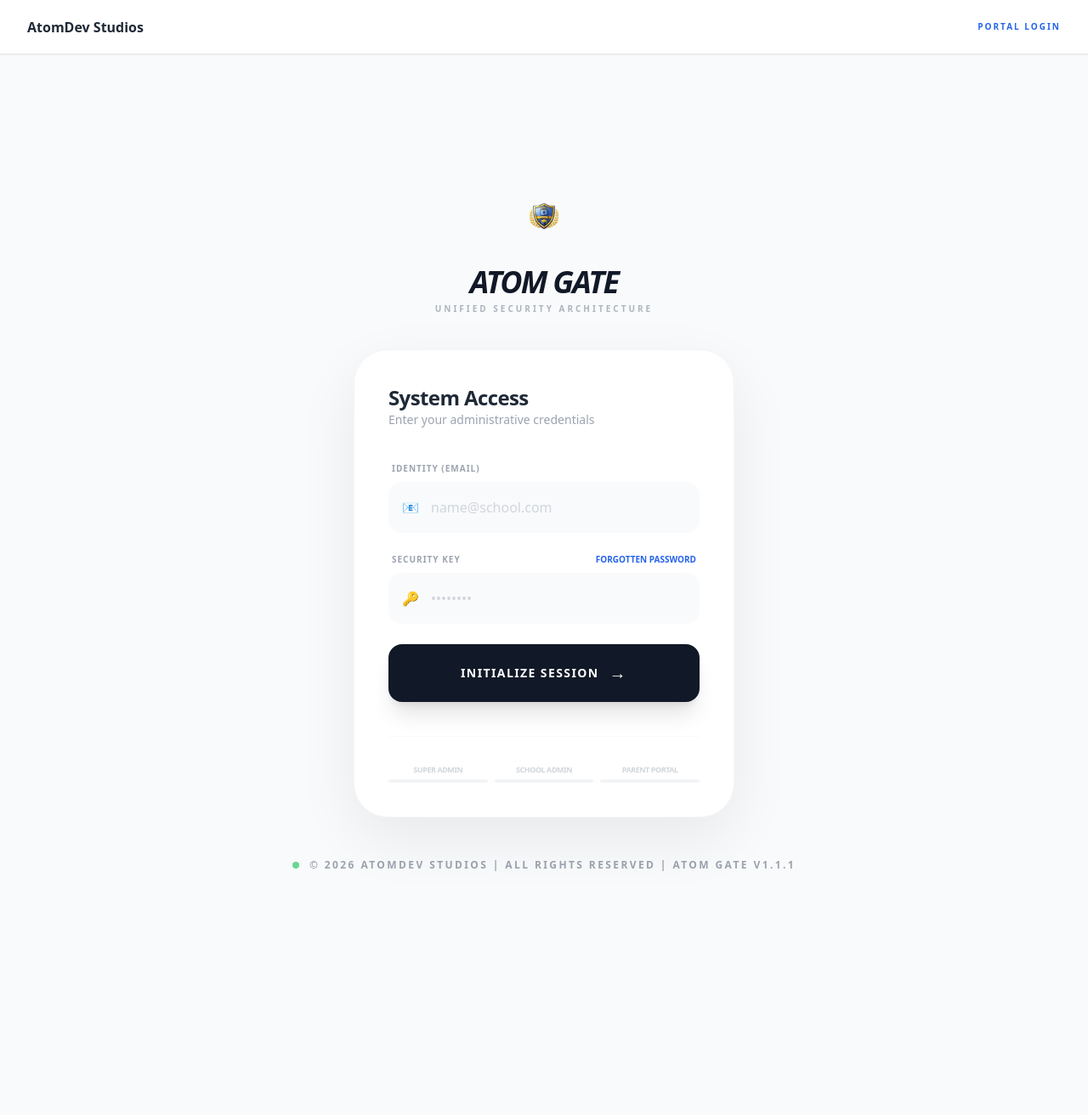
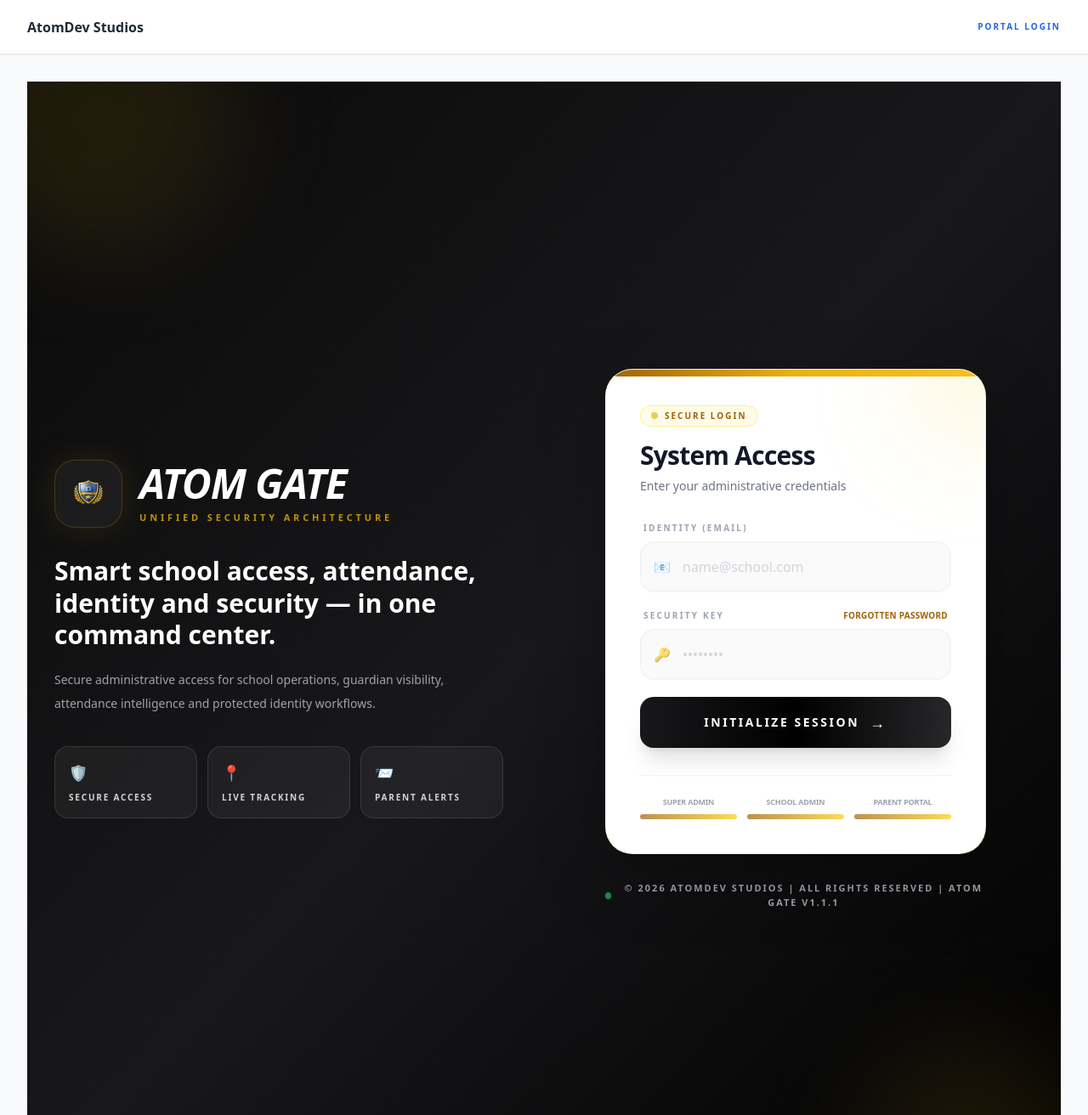
Before and after one commit to Samuel-Peprah-cmd/attendance-system, a Flask app: page /login in a window 1280 px wide. Shown: the whole page at 85% size. Run offline with Flask 3, Linux system fonts and the light colour scheme; parts of the project's set-up code (start-up, migrations or seed data) failed here and were passed over; some libraries are stand-ins or nearby versions.

```diff
--- a/app/templates/auth/login.html
+++ b/app/templates/auth/login.html
@@ -1,89 +1,175 @@
 {% extends "base.html" %}
 
 {% block content %}
-<div class="min-h-[80vh] flex flex-col justify-center items-center">
+<div class="min-h-[100vh] relative overflow-hidden bg-gradient-to-br from-neutral-950 via-zinc-900 to-black flex items-center justify-center px-4 py-10">
 
-    <a href="https://atom-dev-studios.onrender.com/" target="_blank" title="Visit AtomDev Studios" class="text-center mb-10 group block transition-transform hover:scale-105">
+    <!-- Background glow -->
+    <div class="absolute inset-0 pointer-events-none">
+        <div class="absolute top-[-120px] left-[-80px] w-[320px] h-[320px] bg-yellow-500/10 blur-3xl rounded-full"></div>
+        <div class="absolute bottom-[-100px] right-[-40px] w-[280px] h-[280px] bg-amber-400/10 blur-3xl rounded-full"></div>
+        <div class="absolute inset-0 opacity-[0.05]"
+             style="background-image: radial-gradient(circle at 1px 1px, rgba(255,215,0,0.35) 1px, transparent 0); background-size: 24px 24px;">
+        </div>
+    </div>
 
-        <div class="inline-flex items-center justify-center w-20 h-20 mb-4 p-4">
+    <div class="relative z-10 w-full max-w-6xl grid lg:grid-cols-2 gap-8 items-center">
+
+        <!-- Left Brand Panel -->
+        <div class="hidden lg:flex flex-col justify-center pr-8">
+            <a href="https://atom-dev-studios.onrender.com/" target="_blank" title="Visit AtomDev Studios"
+               class="group inline-flex items-center gap-5 mb-8 w-fit">
+                <div class="w-20 h-20 rounded-3xl bg-white/5 border border-yellow-500/20 shadow-[0_0_40px_rgba(234,179,8,0.12)] flex items-center justify-center p-4">
                     <img src="{{ url_for('static', filename='atomdevstudios.png') }}"
                          alt="AtomDev Studios Logo"
                          class="w-full h-full object-contain">
                 </div>
 
-        <h1 class="text-4xl font-black text-gray-900 tracking-tighter uppercase italic group-hover:text-blue-600 transition-colors">
+                <div>
+                    <h1 class="text-5xl font-black tracking-tight uppercase italic text-white group-hover:text-yellow-400 transition-colors">
                         ATOM Gate
                     </h1>
-        <p class="text-gray-400 font-bold uppercase tracking-[0.3em] text-[10px] mt-1 opacity-80">Unified Security Architecture</p>
+                    <p class="text-yellow-500/80 font-bold uppercase tracking-[0.35em] text-[11px] mt-2">
+                        Unified Security Architecture
+                    </p>
+                </div>
             </a>
 
-    <div class="w-full max-w-md bg-white p-10 rounded-[2.5rem] shadow-[0_25px_70px_rgba(0,0,0,0.07)] border border-gray-100 relative overflow-hidden">
+            <div class="space-y-5 max-w-xl">
+                <h2 class="text-3xl font-black text-white leading-tight">
+                    Smart school access, attendance, identity and security — in one command center.
+                </h2>
+                <p class="text-sm text-zinc-400 leading-7">
+                    Secure administrative access for school operations, guardian visibility, attendance intelligence and protected identity workflows.
+                </p>
 
-        <div class="absolute top-0 left-0 w-full h-2 bg-gradient-to-r from-yello-600 via-indigo-600 to-yello-500"></div>
-
-        <div class="mb-10">
-            <h2 class="text-2xl font-black text-gray-800 tracking-tight">System Access</h2>
-            <p class="text-sm text-gray-400">Enter your administrative credentials</p>
+                <div class="grid grid-cols-3 gap-3 pt-4">
+                    <div class="rounded-2xl border border-white/10 bg-white/5 px-4 py-4">
+                        <div class="text-yellow-400 text-lg mb-2">🛡️</div>
+                        <p class="text-[10px] uppercase tracking-[0.18em] font-black text-zinc-300">Secure Access</p>
+                    </div>
+                    <div class="rounded-2xl border border-white/10 bg-white/5 px-4 py-4">
+                        <div class="text-yellow-400 text-lg mb-2">📍</div>
+                        <p class="text-[10px] uppercase tracking-[0.18em] font-black text-zinc-300">Live Tracking</p>
+                    </div>
+                    <div class="rounded-2xl border border-white/10 bg-white/5 px-4 py-4">
+                        <div class="text-yellow-400 text-lg mb-2">📨</div>
+                        <p class="text-[10px] uppercase tracking-[0.18em] font-black text-zinc-300">Parent Alerts</p>
+                    </div>
+                </div>
+            </div>
         </div>
 
-        <form method="POST" class="space-y-6">
+        <!-- Login Card -->
+        <div class="w-full max-w-md mx-auto">
+            <div class="relative rounded-[2rem] border border-yellow-500/20 bg-white shadow-[0_25px_80px_rgba(0,0,0,0.25)] overflow-hidden">
+
+                <!-- Gold top line -->
+                <div class="absolute top-0 left-0 w-full h-2 bg-gradient-to-r from-yellow-700 via-yellow-500 to-amber-400"></div>
+
+                <!-- Gold corner glow -->
+                <div class="absolute -top-16 -right-16 w-36 h-36 bg-yellow-400/20 blur-3xl rounded-full pointer-events-none"></div>
+
+                <div class="p-8 sm:p-10">
+                    <!-- Mobile brand -->
+                    <a href="https://atom-dev-studios.onrender.com/" target="_blank" title="Visit AtomDev Studios"
+                       class="lg:hidden text-center mb-8 group block transition-transform hover:scale-[1.02]">
+                        <div class="inline-flex items-center justify-center w-16 h-16 mb-3 p-3 rounded-2xl bg-yellow-50 border border-yellow-200">
+                            <img src="{{ url_for('static', filename='atomdevstudios.png') }}"
+                                 alt="AtomDev Studios Logo"
+                                 class="w-full h-full object-contain">
+                        </div>
+
+                        <h1 class="text-3xl font-black text-gray-900 tracking-tighter uppercase italic group-hover:text-yellow-600 transition-colors">
+                            ATOM Gate
+                        </h1>
+                        <p class="text-yellow-700/70 font-bold uppercase tracking-[0.28em] text-[9px] mt-1">
+                            Unified Security Architecture
+                        </p>
+                    </a>
+
+                    <div class="mb-8">
+                        <div class="inline-flex items-center gap-2 px-3 py-1 rounded-full bg-yellow-50 border border-yellow-200 mb-4">
+                            <span class="h-2 w-2 rounded-full bg-yellow-500 animate-pulse"></span>
+                            <span class="text-[10px] font-black uppercase tracking-[0.2em] text-yellow-700">Secure Login</span>
+                        </div>
+
+                        <h2 class="text-3xl font-black text-gray-900 tracking-tight">System Access</h2>
+                        <p class="text-sm text-gray-500 mt-2">Enter your administrative credentials</p>
+                    </div>
+
+                    <form method="POST" class="space-y-5">
                         <input type="hidden" name="csrf_token" value="{{ csrf_token() }}"/>
 
                         <div class="space-y-2">
-                <label class="block text-[10px] font-black uppercase text-gray-400 tracking-widest ml-1">Identity (Email)</label>
+                            <label class="block text-[10px] font-black uppercase text-gray-400 tracking-[0.22em] ml-1">
+                                Identity (Email)
+                            </label>
                             <div class="relative group">
-                    <span class="absolute inset-y-0 left-0 pl-4 flex items-center text-gray-400 group-focus-within:text-blue-600 transition-colors">
+                                <span class="absolute inset-y-0 left-0 pl-4 flex items-center text-yellow-700/70 group-focus-within:text-yellow-600 transition-colors">
                                     📧
                                 </span>
                                 <input type="email" name="email"
-                           class="w-full pl-12 pr-4 py-4 bg-gray-50 border-2 border-gray-50 rounded-2xl focus:bg-white focus:border-blue-600 focus:ring-0 outline-none transition-all placeholder-gray-300 font-medium"
+                                       class="w-full pl-12 pr-4 py-4 bg-zinc-50 border-2 border-zinc-100 rounded-2xl focus:bg-white focus:border-yellow-500 focus:ring-0 outline-none transition-all placeholder-gray-300 font-medium text-gray-800"
                                        placeholder="name@school.com" required>
                             </div>
                         </div>
 
                         <div class="space-y-2">
                             <div class="flex justify-between items-center px-1">
-                    <label class="block text-[10px] font-black uppercase text-gray-400 tracking-widest">Security Key</label>
-                    <a href="{{ url_for('auth.forgot_password') }}" class="text-[10px] font-bold text-brand hover:underline uppercase">Forgotten password</a>
+                                <label class="block text-[10px] font-black uppercase text-gray-400 tracking-[0.22em]">
+                                    Security Key
+                                </label>
+                                <a href="{{ url_for('auth.forgot_password') }}"
+                                   class="text-[10px] font-black text-yellow-700 hover:text-yellow-600 uppercase tracking-wide">
+                                    Forgotten password
+                                </a>
                             </div>
+
                             <div class="relative group">
-                    <span class="absolute inset-y-0 left-0 pl-4 flex items-center text-gray-400 group-focus-within:text-blue-600 transition-colors">
+                                <span class="absolute inset-y-0 left-0 pl-4 flex items-center text-yellow-700/70 group-focus-within:text-yellow-600 transition-colors">
                                     🔑
                                 </span>
                                 <input type="password" name="password"
-                           class="w-full pl-12 pr-4 py-4 bg-gray-50 border-2 border-gray-50 rounded-2xl focus:bg-white focus:border-blue-600 focus:ring-0 outline-none transition-all placeholder-gray-300"
+                                       class="w-full pl-12 pr-4 py-4 bg-zinc-50 border-2 border-zinc-100 rounded-2xl focus:bg-white focus:border-yellow-500 focus:ring-0 outline-none transition-all placeholder-gray-300 text-gray-800"
                                        placeholder="••••••••" required>
                             </div>
                         </div>
 
                         <button type="submit"
-                    class="w-full bg-gray-900 text-white font-black py-5 rounded-2xl hover:bg-blue-600 transition-all duration-300 shadow-xl hover:shadow-blue-500/20 transform hover:-translate-y-1 flex justify-center items-center gap-3 tracking-widest text-sm">
-                INITIALIZE SESSION
-                <span class="text-xl">→</span>
+                                class="w-full bg-gradient-to-r from-zinc-900 via-black to-zinc-800 text-white font-black py-4 rounded-2xl hover:from-yellow-700 hover:via-yellow-600 hover:to-amber-500 transition-all duration-300 shadow-xl hover:shadow-yellow-500/20 transform hover:-translate-y-0.5 flex justify-center items-center gap-3 tracking-[0.18em] text-sm uppercase">
+                            Initialize Session
+                            <span class="text-lg">→</span>
                         </button>
                     </form>
 
-        <div class="mt-10 pt-8 border-t border-gray-50 grid grid-cols-3 gap-2">
+                    <div class="mt-8 pt-6 border-t border-gray-100 grid grid-cols-3 gap-3">
                         <div class="text-center">
-                <div class="text-[9px] font-black text-gray-300 uppercase tracking-tighter">Super Admin</div>
-                <div class="h-1 w-full bg-gray-100 rounded-full mt-1"></div>
+                            <div class="text-[9px] font-black text-gray-400 uppercase tracking-tight">Super Admin</div>
+                            <div class="h-1.5 w-full bg-gradient-to-r from-yellow-700 to-yellow-400 rounded-full mt-2 opacity-70"></div>
                         </div>
                         <div class="text-center">
-                <div class="text-[9px] font-black text-gray-300 uppercase tracking-tighter">School Admin</div>
-                <div class="h-1 w-full bg-gray-100 rounded-full mt-1"></div>
+                            <div class="text-[9px] font-black text-gray-400 uppercase tracking-tight">School Admin</div>
+                            <div class="h-1.5 w-full bg-gradient-to-r from-yellow-700 to-yellow-400 rounded-full mt-2 opacity-70"></div>
                         </div>
                         <div class="text-center">
-                <div class="text-[9px] font-black text-gray-300 uppercase tracking-tighter">Parent Portal</div>
-                <div class="h-1 w-full bg-gray-100 rounded-full mt-1"></div>
+                            <div class="text-[9px] font-black text-gray-400 uppercase tracking-tight">Parent Portal</div>
+                            <div class="h-1.5 w-full bg-gradient-to-r from-yellow-700 to-yellow-400 rounded-full mt-2 opacity-70"></div>
+                        </div>
                     </div>
                 </div>
             </div>
 
-    <div class="mt-12 flex items-center gap-3">
+            <div class="mt-8 flex items-center justify-center gap-3">
                 <span class="flex h-2 w-2 rounded-full bg-green-500 animate-pulse"></span>
-        <p class="text-xs text-gray-400 font-bold uppercase tracking-[0.2em]">
-            &copy; 2026 <a href="https://atom-dev-studios.onrender.com/" class="hover:text-blue-600 transition-colors">AtomDev Studios</a> | all rights reserved | ATOM Gate V1.1.1
+                <p class="text-[11px] text-zinc-400 font-bold uppercase tracking-[0.18em] text-center">
+                    &copy; 2026
+                    <a href="https://atom-dev-studios.onrender.com/" class="hover:text-yellow-400 transition-colors">
+                        AtomDev Studios
+                    </a>
+                    | All rights reserved | ATOM Gate V1.1.1
                 </p>
             </div>
         </div>
+    </div>
+</div>
 {% endblock %}
```
Lines whose indentation alone changed are shown as unchanged.
